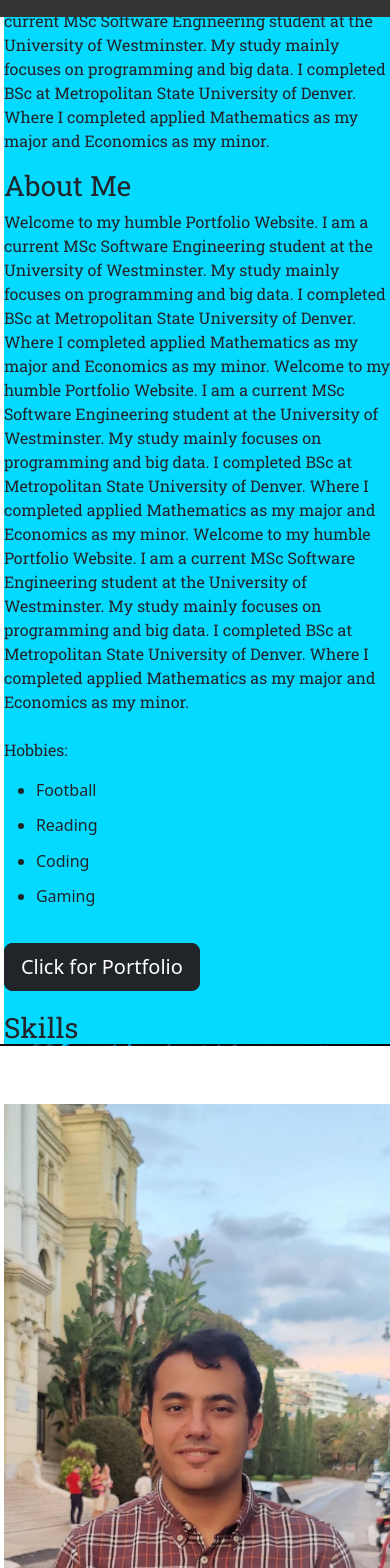
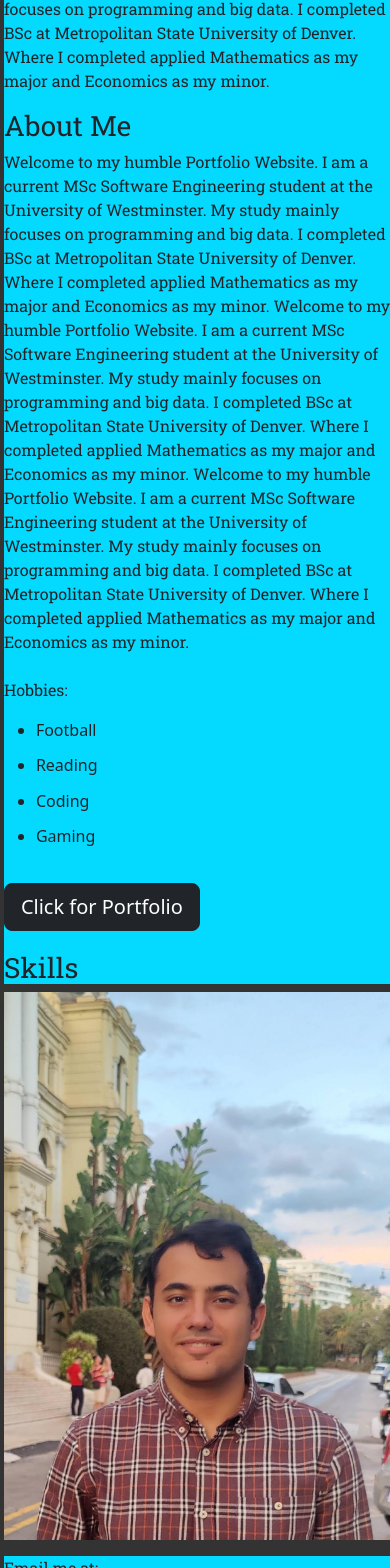
Before and after one commit to alzerjawi/alzerjawi.github.io, a React (Create React App) app: page / in a window 390 px wide. Shown: the part 150-1718 px from the top of the page. Before the commit the page ends 1196 px from the top, so only its background shows below. Built offline with nearby package versions, Linux system fonts and the light colour scheme.

Commit message:
Adjust media in App.css

```diff
--- a/src/components/App/App.css
+++ b/src/components/App/App.css
@@ -100,9 +100,28 @@ img{
     columns: 1;
   }
 
-  .main, .side{
+  .main{
     float: none;
     width: 100%;
+    margin-top: 0%;
+    margin-bottom: 0%;
+
+  }
+
+  .side{
+    float: none;
+    width: 100%;
+    margin-top: 0%;
+    margin-bottom: 0%;
+  }
+
+  .component{
+    position: static;
+    background-color: #333;
+  }
+
+  .home{
+    background-color: #333;
   }
 }
 
```
